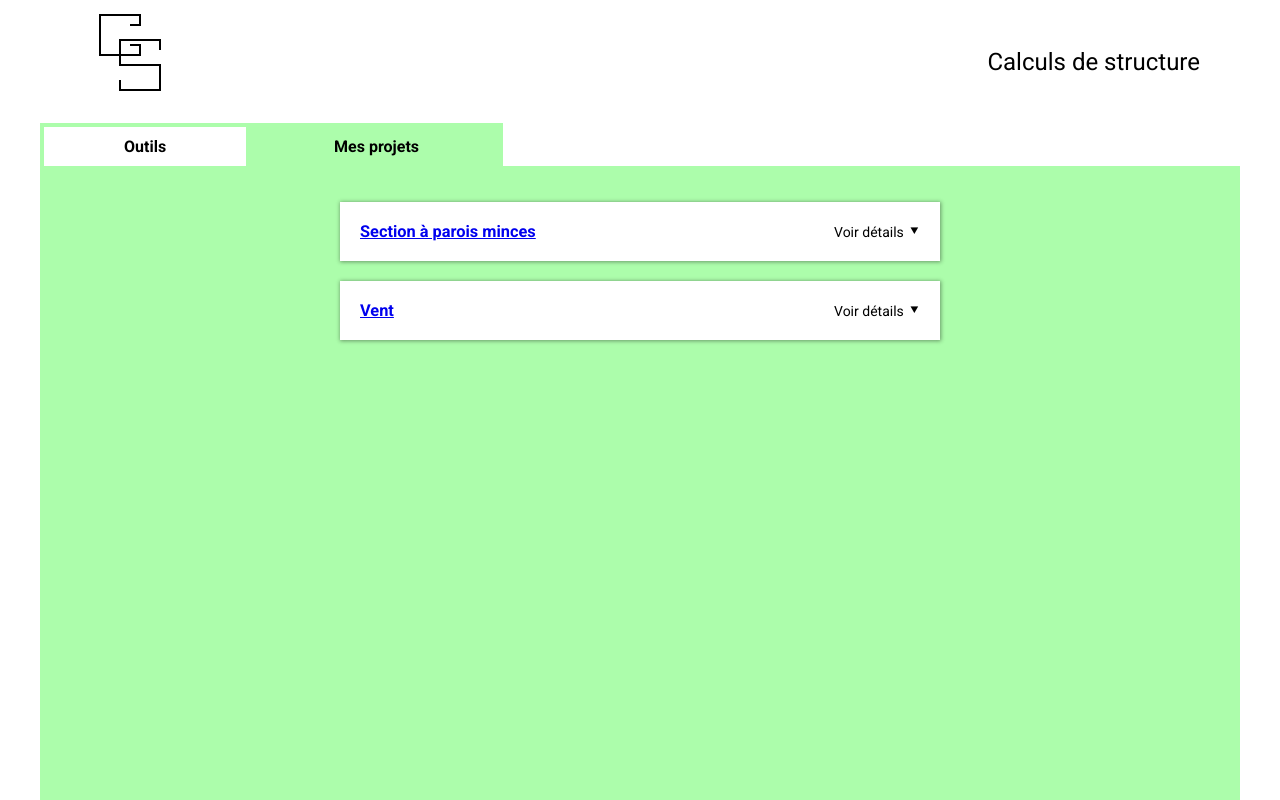
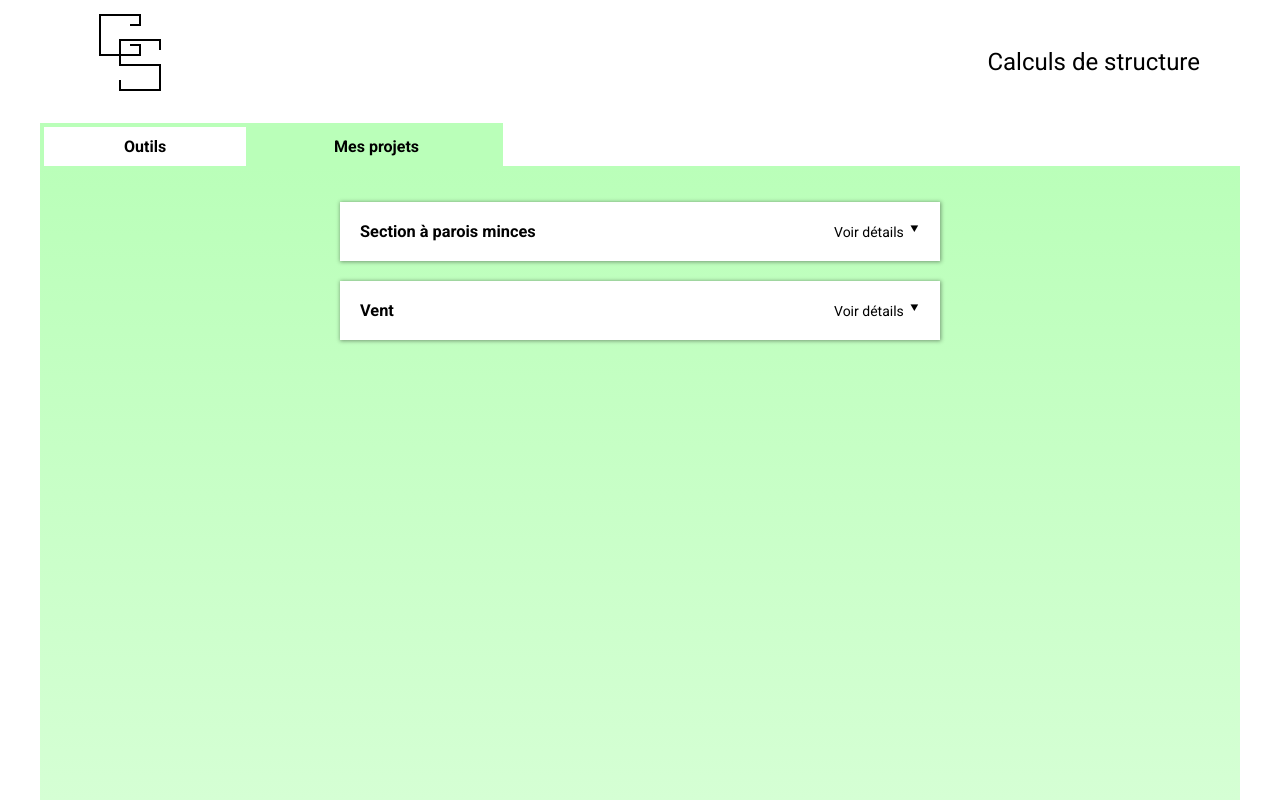
Before and after one commit to Aldehyd/calculate, an Angular app: page / in a window 1280 px wide. Built offline with nearby package versions, Linux system fonts and the light colour scheme; a web font is replaced by a local one.

Commit message:
improve general style

```diff
--- a/src/app/connected-button/connected-button.component.html
+++ b/src/app/connected-button/connected-button.component.html
@@ -12,7 +12,7 @@
       <button (click)="disconnect()">Se déconnecter</button>
     </li>
     <li role="menu-item">
-      <a routerLink="delete-account">Supprimer le compte</a>
+      <button (click)="deleteAccount()">Supprimer le compte</button>
     </li>
   </ul>
 </div>
--- a/src/app/connected-button/connected-button.component.scss
+++ b/src/app/connected-button/connected-button.component.scss
@@ -6,10 +6,16 @@
     background-color: transparent;
     border: none;
     cursor: pointer;
+    & .connexion-button_arrow {
+        position: relative;
+        top: -0.2rem;
+        display: block;
+        transition: 200ms ease-in-out;
+    }
     &[aria-expanded = 'true'] {
         align-items: inherit;
         & .connexion-button_arrow {
-            display: block;
+            top: 0;
             transform: rotate(180deg);
         }
     }
@@ -21,7 +27,7 @@
     bottom: 0;
     right: 0;
     transform: translateY(100%);
-    background-color: #ACFDAB;
+    background-color: #BAFFB9;
     box-shadow: 0 0 4px 0.5px rgba(0,0,0,0.4);
     & ul {
         width: 15rem;
--- a/src/app/connected-button/connected-button.component.ts
+++ b/src/app/connected-button/connected-button.component.ts
@@ -1,6 +1,6 @@
 import { CommonModule } from '@angular/common';
 import { Component, OnInit } from '@angular/core';
-import { RouterModule } from '@angular/router';
+import { Router, RouterModule } from '@angular/router';
 import { accountService } from '../services/account.service';
 @Component({
   selector: 'app-connected-button',
@@ -12,7 +12,7 @@ import { accountService } from '../services/account.service';
 export class ConnectedButtonComponent implements OnInit {
   menuDisplayed!: boolean;
 
-  constructor(public accountService: accountService) {}
+  constructor(public accountService: accountService, private router:Router) {}
 
   ngOnInit(): void {
     this.menuDisplayed = false;
@@ -24,6 +24,11 @@ export class ConnectedButtonComponent implements OnInit {
 
   disconnect(): void {
     this.accountService.connected = false;
+    this.router.navigateByUrl('');
   }
 
+  deleteAccount():void {
+    this.menuDisplayed = false;
+    this.router.navigateByUrl('delete-account');
+  }
 }
--- a/src/app/main-menu/main-menu.component.scss
+++ b/src/app/main-menu/main-menu.component.scss
@@ -5,9 +5,12 @@
     width: 100%;
     list-style: none;
     &_item {
+        position: relative;
+        z-index: 0;
         font-size: 1.6rem;
         font-weight: bold;
-        border: solid #ACFDAB;
+        background-color: #BAFFB9;
+        border: solid #BAFFB9;
         border-width: 0.4rem 0.4rem 0 0.4rem;
         cursor: pointer;
         & a {
@@ -17,12 +20,24 @@
             padding: 1rem 8rem;
             color: #000;
             text-decoration: none;
-            background-color: #ACFDAB;
             &:visited {
                 color: #000;
             }
-            &.active {
+            &::before {
+                content: '';
+                position: absolute;
+                z-index: -1;
+                top: 0;
+                left: 0;
+                width: 100%;
+                height: 100%;
                 background-color: #fff;
+                transform-origin: 0 50%;
+                transform: scaleX(0);
+                transition: 200ms ease-in-out;
+            }
+            &.active::before {
+                transform: scaleX(1);
             }
         }
     }
--- a/src/app/main-tab/main-tab.component.html
+++ /dev/null
@@ -1 +0,0 @@
-<span>{{ tab.title }}</span>
--- a/src/app/tool/tool.component.html
+++ b/src/app/tool/tool.component.html
@@ -1,6 +1,6 @@
 <div class="main-container">
   <h3>
-    <a [routerLink]="tool.url">{{ tool.title }}</a>
+    <a [routerLink]="tool.url" class="main-container_title">{{ tool.title }}</a>
   </h3>
   <button
     class="main-container_details-button"
@@ -10,7 +10,8 @@
     <span
       class="main-container_details-button_arrow"
       [ngStyle]="{
-        transform: tool.detailsHidden === true ? 'rotate(180deg)' : ''
+        transform: tool.detailsHidden === true ? 'rotate(180deg)' : '',
+        top: tool.detailsHidden === true ? '0' : ''
       }"
       >&#11206;</span
     >
--- a/src/app/tool/tool.component.scss
+++ b/src/app/tool/tool.component.scss
@@ -6,9 +6,8 @@
     padding: 20px;
     background-color: #fff;
     &_title {
-        background-color: transparent;
-        border: none;
-        cursor: pointer;
+        color: #000;
+        text-decoration: none;
     }
     &_details-button {
         display: flex;
@@ -18,14 +17,17 @@
         border: none;
         cursor: pointer;
         &_arrow {
+            position: relative;
+            top: -0.2rem;
             display: block;
+            transition: 200ms ease-in-out;
         }
     }
 }
 
 .details-container {
     width: 100%;
-    padding: 20px;
+    padding: 5px 20px 20px 20px;
     background-color: #fff;
     & p {
         margin: 0.5rem;
--- a/src/styles.scss
+++ b/src/styles.scss
@@ -37,7 +37,7 @@ main {
     flex-direction: column;
     align-items: center;
     padding: 3%;
-    background-color: #ACFDAB;
+    background: linear-gradient(#BAFFB9,#D5FFD4);
 }
 .main-menu {
     width: 100%;
```
Also changed, not shown: src/app/main-tab/main-tab.component.ts (deleted, +0 -13 lines), src/app/main-tab/main-tab.component.scss (deleted).
